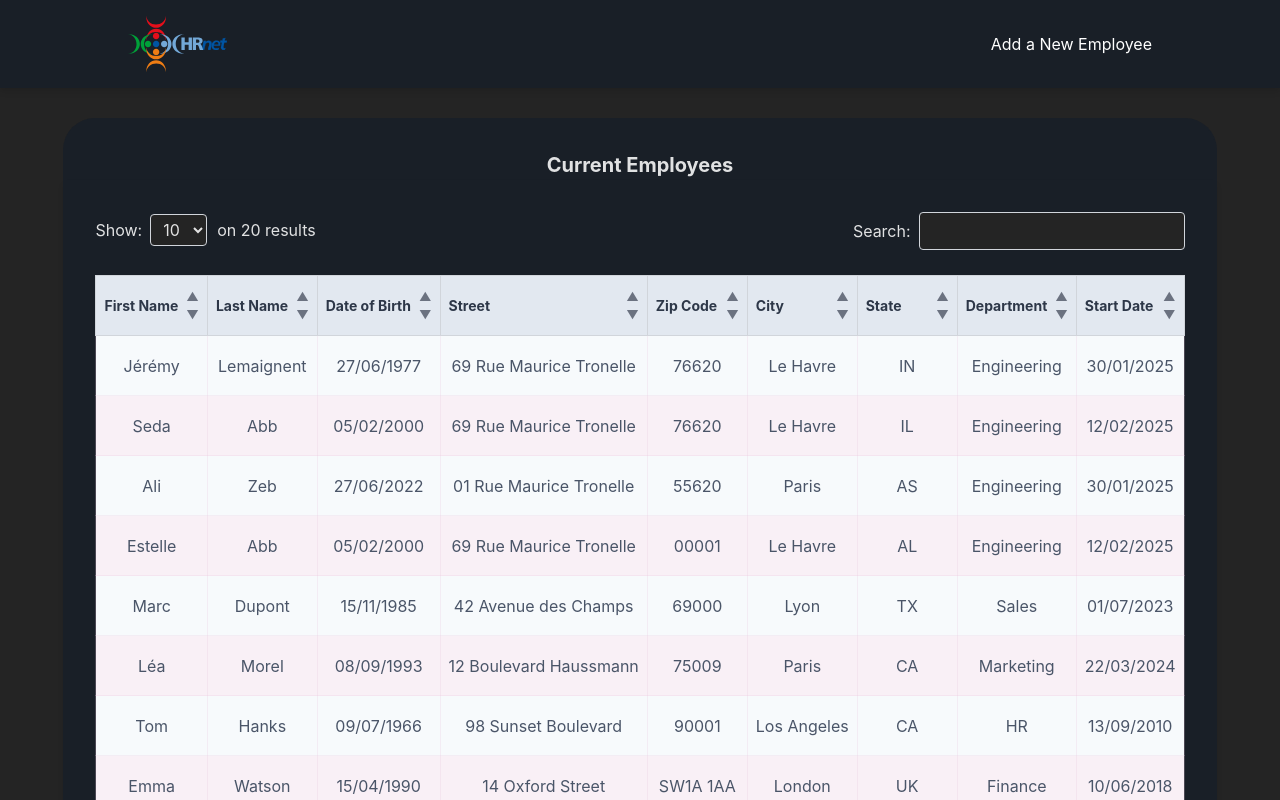
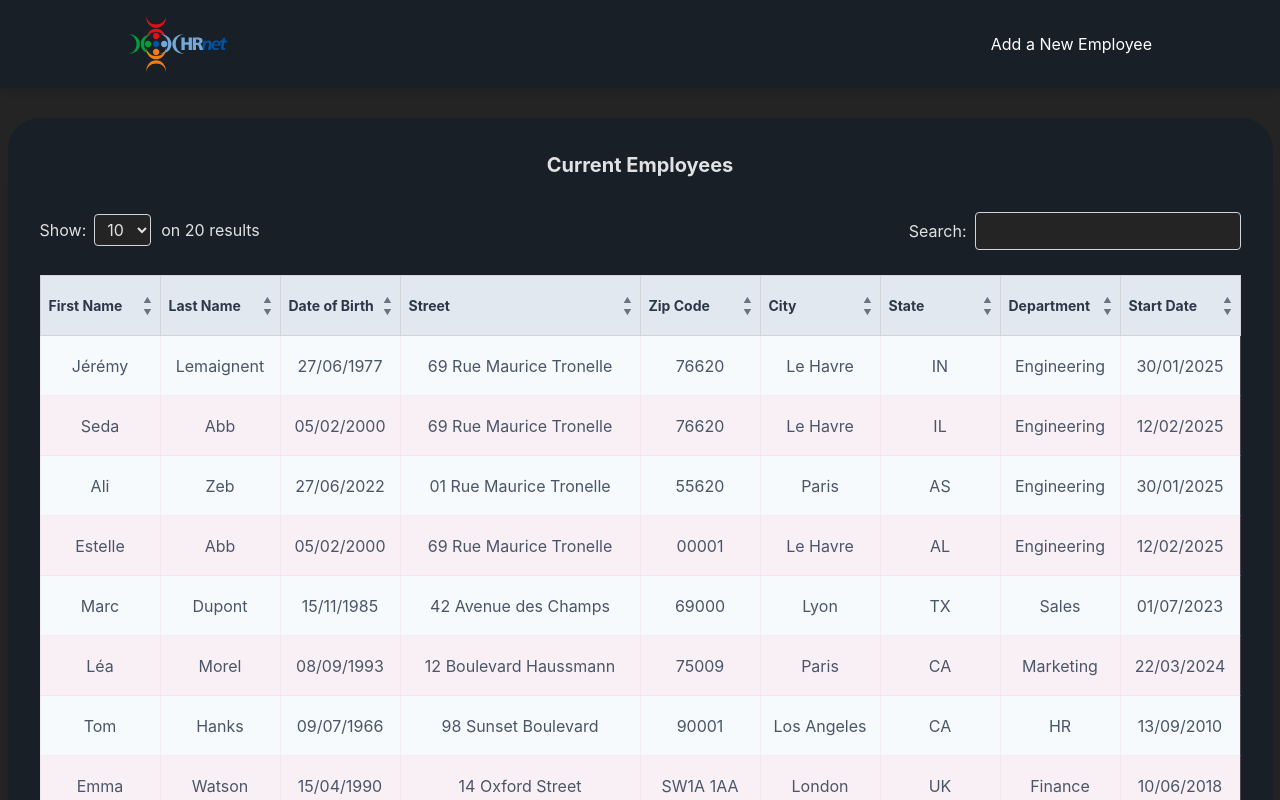
Before and after one commit to Jerem16/hrnet-react, a React (Vite) app: page /employee in a window 1280 px wide. Shown: the top 800 px of the page. Built offline with nearby package versions, Linux system fonts and the light colour scheme.

Commit message:
feature : Css & debug filterEmployees func.

```diff
--- a/src/app/index.css
+++ b/src/app/index.css
@@ -415,37 +415,22 @@ input:focus-visible {
     align-items: center;
 }
 .sort-icon {
-    font-size: 0.75rem;
+    font-size: 0.5rem;
     color: #e2e8f0;
 }
 .sort-asc,
 .sort-desc {
-    color: #000;
+    color: #6b7280;
     font-weight: 700;
 }
 .sort-inactive,
 .table-header-cell:not(:focus-visible) .sort-icon {
     color: #6b7280;
 }
-.table-header-cell:focus-visible .sort-icon:first-child,
-.table-header-cell:hover .sort-icon:first-child {
-    color: #000;
+.sort-active {
+    color: #000 !important;
 }
-.table-header-cell:focus-within .sort-icon:first-child {
-    color: #000;
-}
-.table-header-cell:focus-visible .sort-asc,
-.table-header-cell:hover .sort-asc {
-    color: #6b7280 !important;
-}
-.table-header-cell:focus-visible .sort-asc ~ .sort-inactive,
-.table-header-cell:hover .sort-asc ~ .sort-inactive {
-    color: #000;
-}
-.table-header-cell:focus-visible .sort-desc,
-.table-header-cell:hover .sort-desc {
-    color: #6b7280 !important;
-}
+
 .table-row {
     border-bottom: 1px solid rgba(229, 195, 219, 0.25);
     background-color: #f7fafc;
@@ -477,12 +462,7 @@ tbody {
     white-space: nowrap;
     text-align: center !important;
 }
-td,
-th {
-    min-width: 100px;
-    max-width: 250px;
-    height: 60px;
-}
+
 #pages-nb-selector:focus-visible,
 #search-selector:focus-visible,
 .search-filter-container input:not(.error):focus-visible {
@@ -559,3 +539,20 @@ button:focus-visible {
     width: auto;
     gap: 10px;
 }
+
+td,
+th {
+    min-width: 120px;
+    max-width: 120px;
+    width: 120px;
+    height: 60px;
+}
+td span {
+    white-space: nowrap;
+    overflow: hidden;
+    text-overflow: ellipsis;
+}
+
+.table-header-cell.street {
+    min-width: 240px !important;
+}
--- a/src/components/tables/TableHeader.tsx
+++ b/src/components/tables/TableHeader.tsx
@@ -59,7 +59,7 @@ const TableHeader: React.FC<TableHeaderProps> = ({
                 {Object.keys(columnHeaders).map((column) => (
                     <th
                         key={column}
-                        className="table-header-cell"
+                        className={`table-header-cell ${column}`}
                         onClick={() => onSort(column as keyof Employee)}
                         tabIndex={0}
                         onKeyDown={() => onSort(column as keyof Employee)}
@@ -72,9 +72,9 @@ const TableHeader: React.FC<TableHeaderProps> = ({
                                 <span
                                     className={`sort-icon ${
                                         sortColumn === column &&
-                                        sortOrder === "asc"
-                                            ? "sort-asc"
-                                            : "sort-inactive"
+                                        sortOrder !== "asc"
+                                            ? "sort-active"
+                                            : "sort-asc"
                                     }`}
                                 >
                                     ▲
@@ -82,9 +82,9 @@ const TableHeader: React.FC<TableHeaderProps> = ({
                                 <span
                                     className={`sort-icon ${
                                         sortColumn === column &&
-                                        sortOrder === "desc"
-                                            ? "sort-desc"
-                                            : "sort-inactive"
+                                        sortOrder !== "desc"
+                                            ? "sort-active"
+                                            : "sort-desc"
                                     }`}
                                 >
                                     ▼
--- a/src/components/tables/TableRow.tsx
+++ b/src/components/tables/TableRow.tsx
@@ -20,15 +20,33 @@ interface TableRowProps {
 const TableRow: React.FC<TableRowProps> = ({ employee }) => {
     return (
         <tr className="table-row">
-            <td className="table-cell">{employee.firstName}</td>
-            <td className="table-cell">{employee.lastName}</td>
-            <td className="table-cell">{formatDate(employee.dateOfBirth)}</td>
-            <td className="table-cell">{employee.street}</td>
-            <td className="table-cell">{employee.zipCode}</td>
-            <td className="table-cell">{employee.city}</td>
-            <td className="table-cell">{employee.state}</td>
-            <td className="table-cell">{employee.department}</td>
-            <td className="table-cell">{formatDate(employee.startDate)}</td>
+            <td className="table-cell">
+                <span>{employee.firstName}</span>
+            </td>
+            <td className="table-cell">
+                <span>{employee.lastName}</span>
+            </td>
+            <td className="table-cell">
+                <span>{formatDate(employee.dateOfBirth)}</span>
+            </td>
+            <td className="table-cell">
+                <span className="street">{employee.street}</span>
+            </td>
+            <td className="table-cell">
+                <span>{employee.zipCode}</span>
+            </td>
+            <td className="table-cell">
+                <span>{employee.city}</span>
+            </td>
+            <td className="table-cell">
+                <span>{employee.state}</span>
+            </td>
+            <td className="table-cell">
+                <span>{employee.department}</span>
+            </td>
+            <td className="table-cell">
+                <span>{formatDate(employee.startDate)}</span>
+            </td>
         </tr>
     );
 };
--- a/src/components/tables/utils/employees.ts
+++ b/src/components/tables/utils/employees.ts
@@ -70,12 +70,13 @@ export const sortEmployees = (
  *  @returns {Employee[]} - La liste filtrée des employés.
  */
 export const filterEmployees = (employees: Employee[], searchTerm: string) => {
+    if (!searchTerm.trim()) return employees;
     return employees.filter((employee) =>
         Object.values(employee).some((value) => {
-            if (typeof value === "string") {
+            if (typeof value === "string" && value) {
                 return (
-                    value.toLowerCase().includes(searchTerm.toLowerCase()) ||
-                    formatDate(value).includes(searchTerm)
+                    value.toLowerCase().includes(searchTerm.toLowerCase()) &&
+                    value[0]?.toLowerCase() === searchTerm[0]?.toLowerCase()
                 );
             } else if (typeof value === "number") {
                 return value.toString().includes(searchTerm);
```
